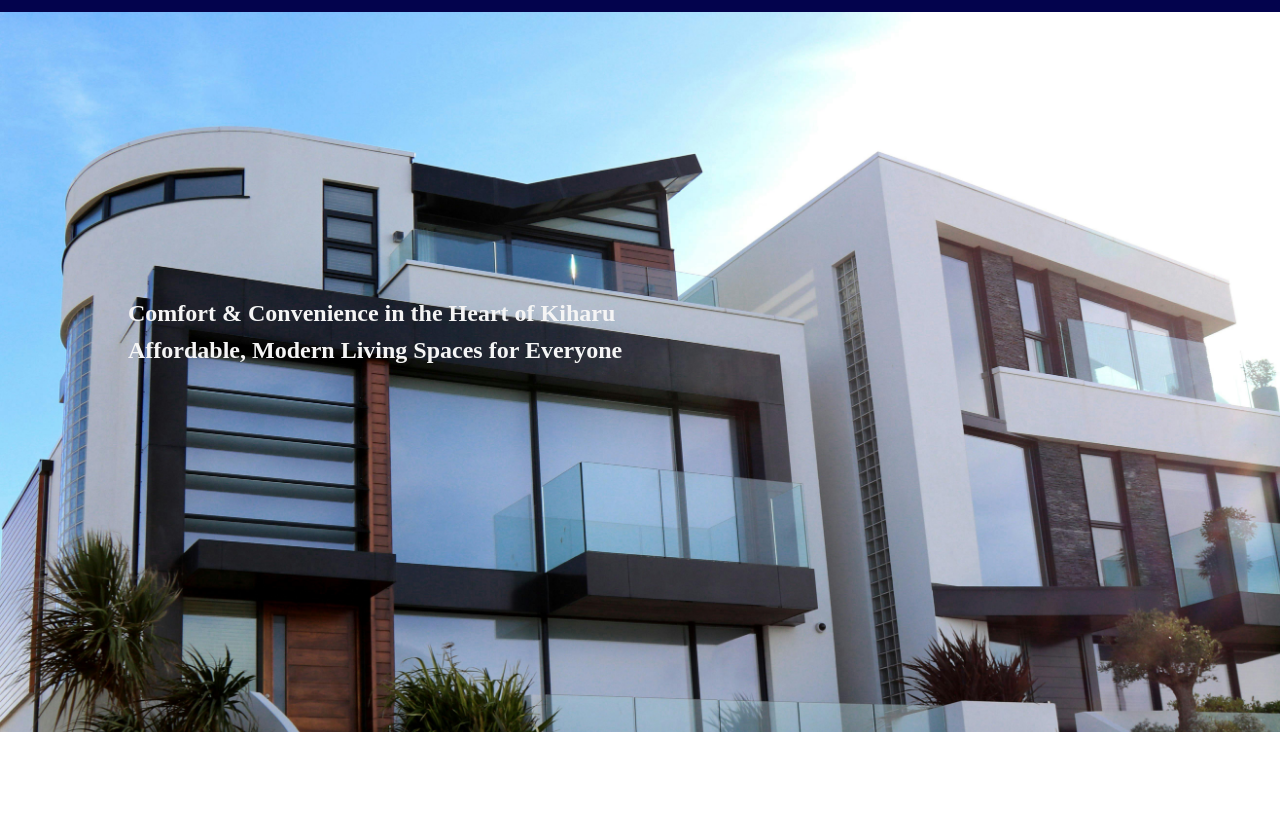
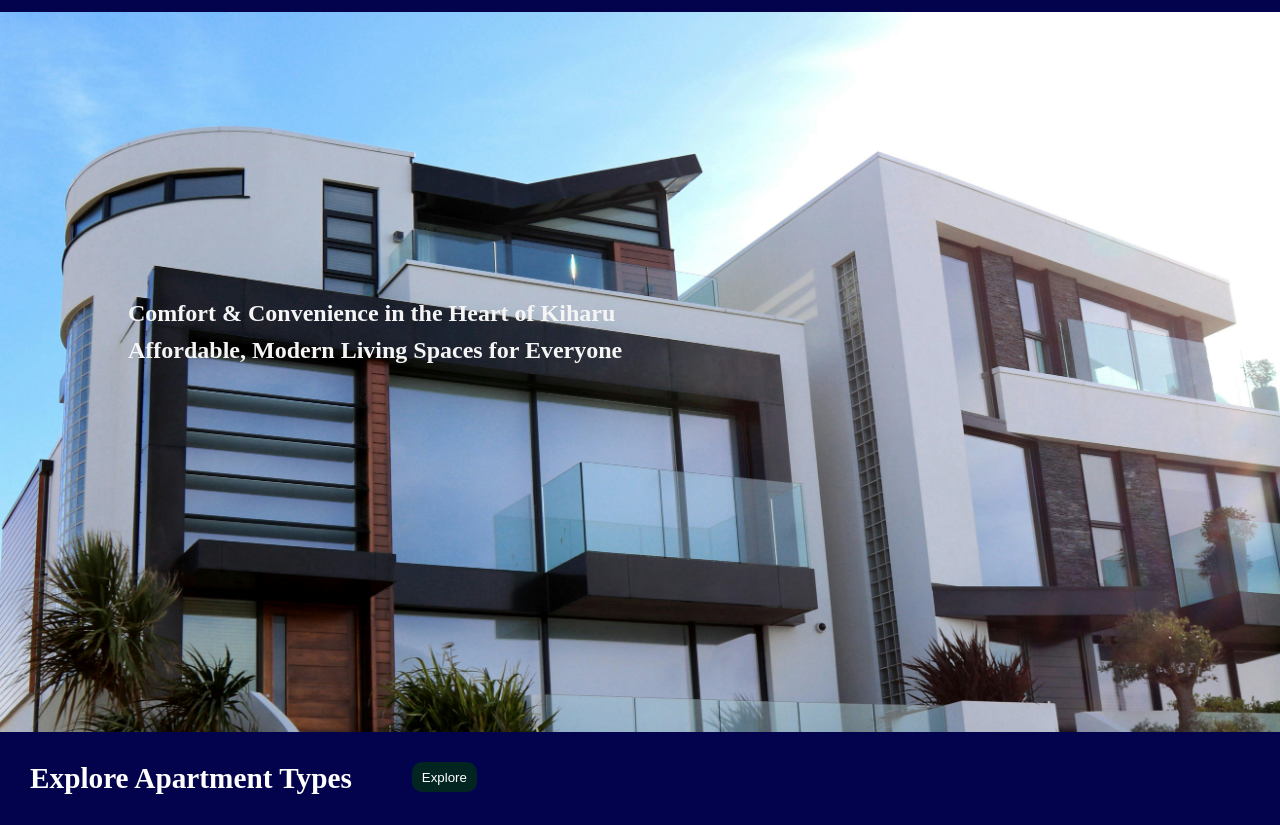
Before and after one commit to kevin-njuguna/Urban-Haven-Apartments, a website built with Vite: page index.html in a window 1280 px wide. Shown: the part 71-896 px from the top of the page. Before the commit the page ends 803 px from the top, so only its background shows below. Built offline with nearby package versions, Linux system fonts and the light colour scheme.

Commit message:
add an explore section

```diff
--- a/index.html
+++ b/index.html
@@ -34,5 +34,15 @@
   </div>
 </div>
 </section>
+
+<section>
+  <div class="explore-container">
+    <div class="explore-text">
+      <h3>Explore Apartment Types</h3>
+    </div>
+    <button class="explore-button">Explore</button>
+    </div>
+  </div>
+</section>
   </body>
 </html>
--- a/src/style.css
+++ b/src/style.css
@@ -69,3 +69,35 @@ header {
   font-size: 2.4rem;
   margin-bottom: 1rem;
 }
+
+.explore-container {
+  background-color: rgb(3, 3, 77);
+  display: flex;
+
+}
+
+.explore-text{
+  color: white;
+  display: flex;
+  justify-content: flex-start;
+  padding: 3rem;
+  font-size: 2.5rem;
+}
+
+.explore-button {
+  display: flex;
+  align-items: center;
+  justify-content: center;
+  padding: 1rem;
+  border-radius: 1rem;
+  margin: 3rem;
+  height: 3rem;
+  border: none;
+  outline: none;
+  color: white;
+  background-color: rgba(4, 61, 4, .6);
+}
+
+.explore-button:hover {
+  background-color: rgba(4, 61, 4, .8);;
+}
```
